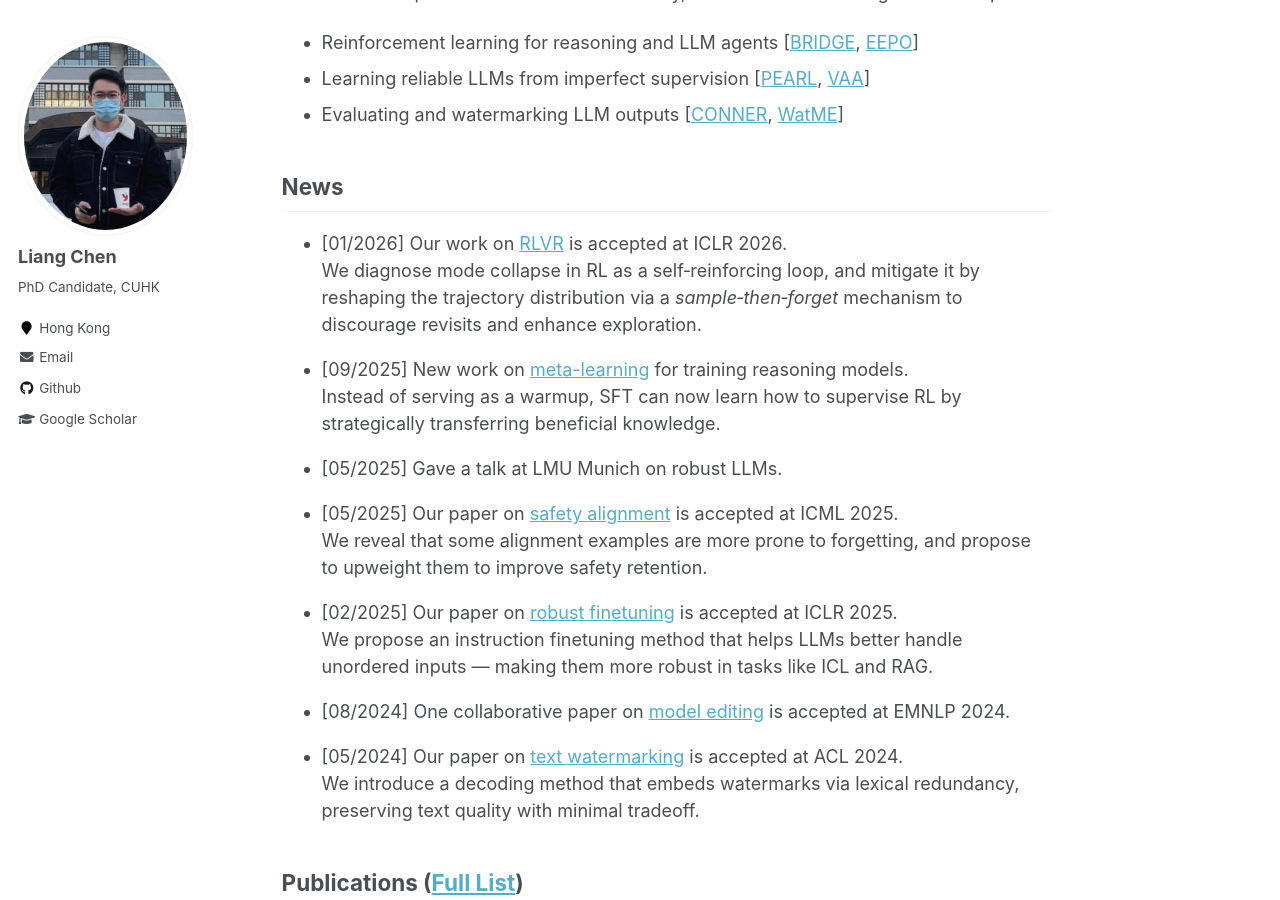
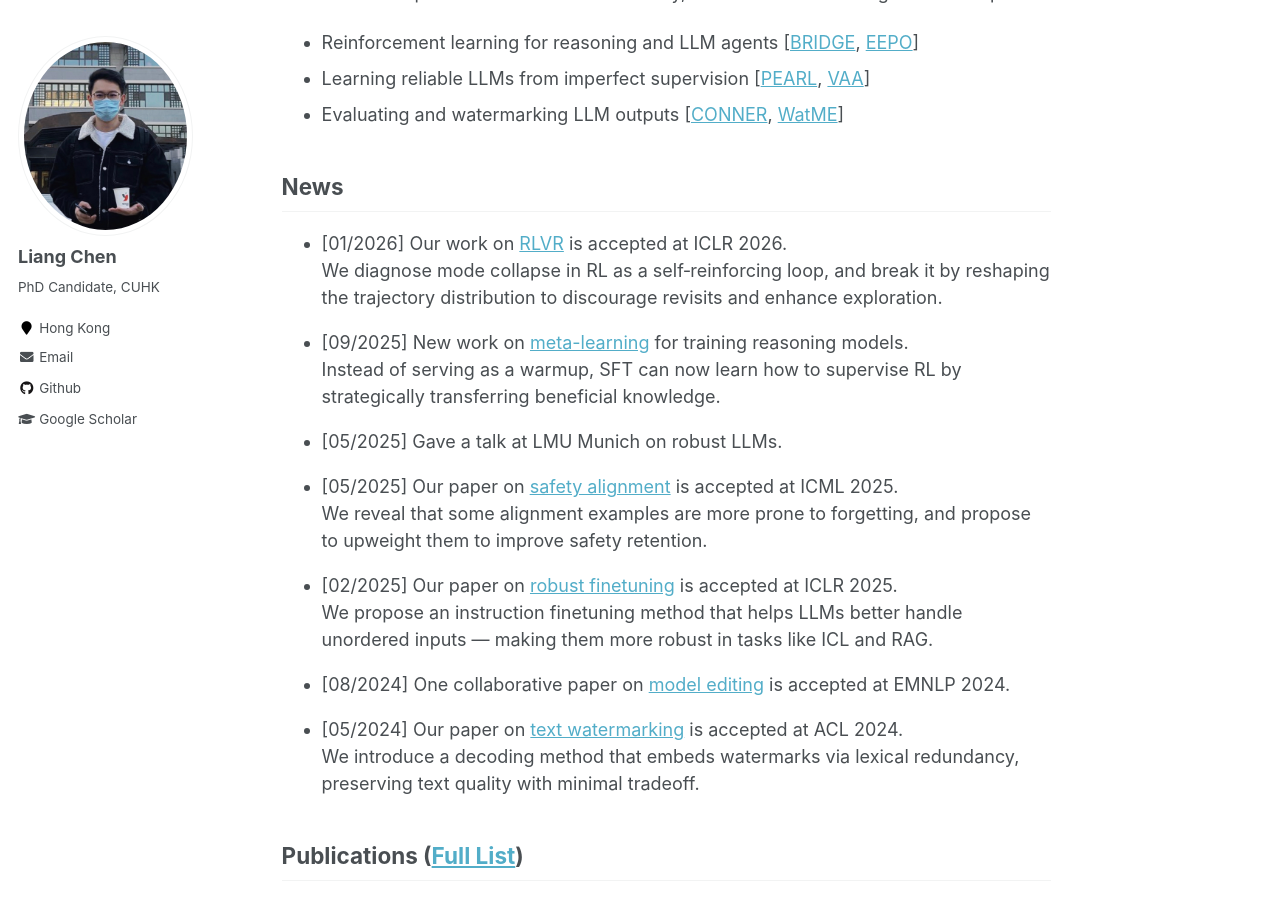
Before and after one commit to ChanLiang/ChanLiang.github.io, a Jekyll site: the page built from _pages/about.md, in a window 1280 px wide and 900 px high, scrolled down 448 px. Built offline with Jekyll 4.4.1, drawn with Linux system fonts in a browser that asks for light colours.

Commit message:
Clarify description of mode collapse mitigation

```diff
--- a/_pages/about.md
+++ b/_pages/about.md
@@ -47,7 +47,7 @@ He is dedicated to enhancing the reliability of LLMs across four dimensions:
 
 
 - [01/2026] Our work on [RLVR](https://arxiv.org/abs/2510.05837) is accepted at ICLR 2026.
-  We diagnose mode collapse in RL as a self‑reinforcing loop, and mitigate it by reshaping the trajectory distribution via a *sample‑then‑forget* mechanism to discourage revisits and enhance exploration.
+  We diagnose mode collapse in RL as a self‑reinforcing loop, and break it by reshaping the trajectory distribution to discourage revisits and enhance exploration.
 
 <!-- - [09/2025] [New preprint](/talks/bridge.pdf): Cooperative SFT–RL for training advanced reasoning models.   -->
 - [09/2025] New work on [meta-learning](https://arxiv.org/abs/2509.06948) for training reasoning models.
```
